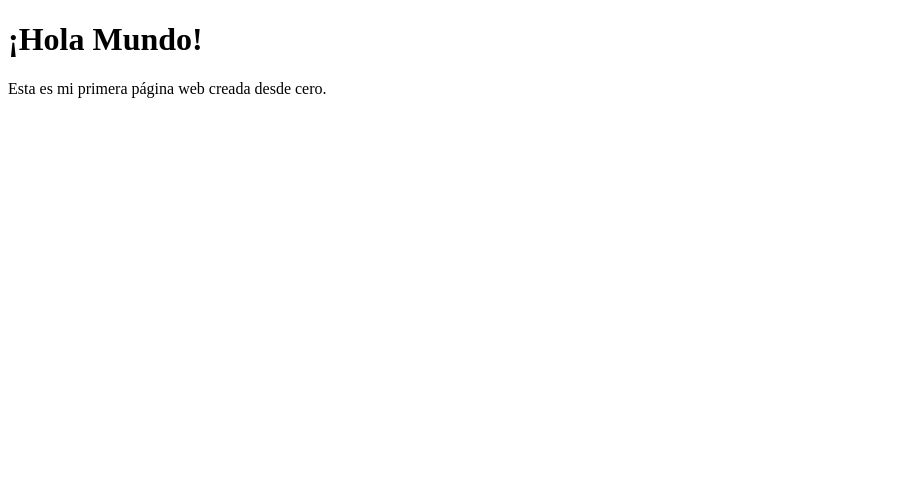
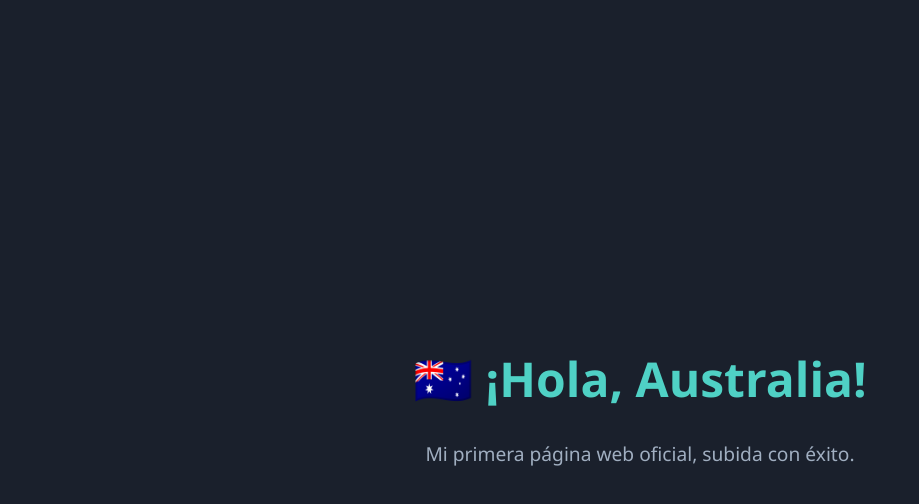
Before and after one commit to fcross-va/Page-Viva-Australia-, a plain HTML site: page index.html in a window 1280 px wide. Shown: the whole page, without its empty margins (0-919 px from the left). Drawn offline with Linux system fonts and the light colour scheme.

Commit message:
Update index.html

```diff
--- a/index.html
+++ b/index.html
@@ -1,10 +1,33 @@
 <!DOCTYPE html>
-<html>
+<html lang="es">
 <head>
-    <title>Mi Primera Página</title>
+    <meta charset="UTF-8">
+    <title>Viva Australia</title>
+    <style>
+        body {
+            background-color: #1a202c;
+            color: #ffffff;
+            font-family: 'Segoe UI', Tahoma, Geneva, Verdana, sans-serif;
+            display: flex;
+            flex-direction: column;
+            justify-content: center;
+            align-items: center;
+            height: 100vh;
+            margin: 0;
+        }
+        h1 {
+            color: #4fd1c5;
+            font-size: 3rem;
+            margin-bottom: 10px;
+        }
+        p {
+            color: #a0aec0;
+            font-size: 1.2rem;
+        }
+    </style>
 </head>
 <body>
-    <h1>¡Hola Mundo!</h1>
-    <p>Esta es mi primera página web creada desde cero.</p>
+    <h1>🇦🇺 ¡Hola, Australia!</h1>
+    <p>Mi primera página web oficial, subida con éxito.</p>
 </body>
 </html>
```
